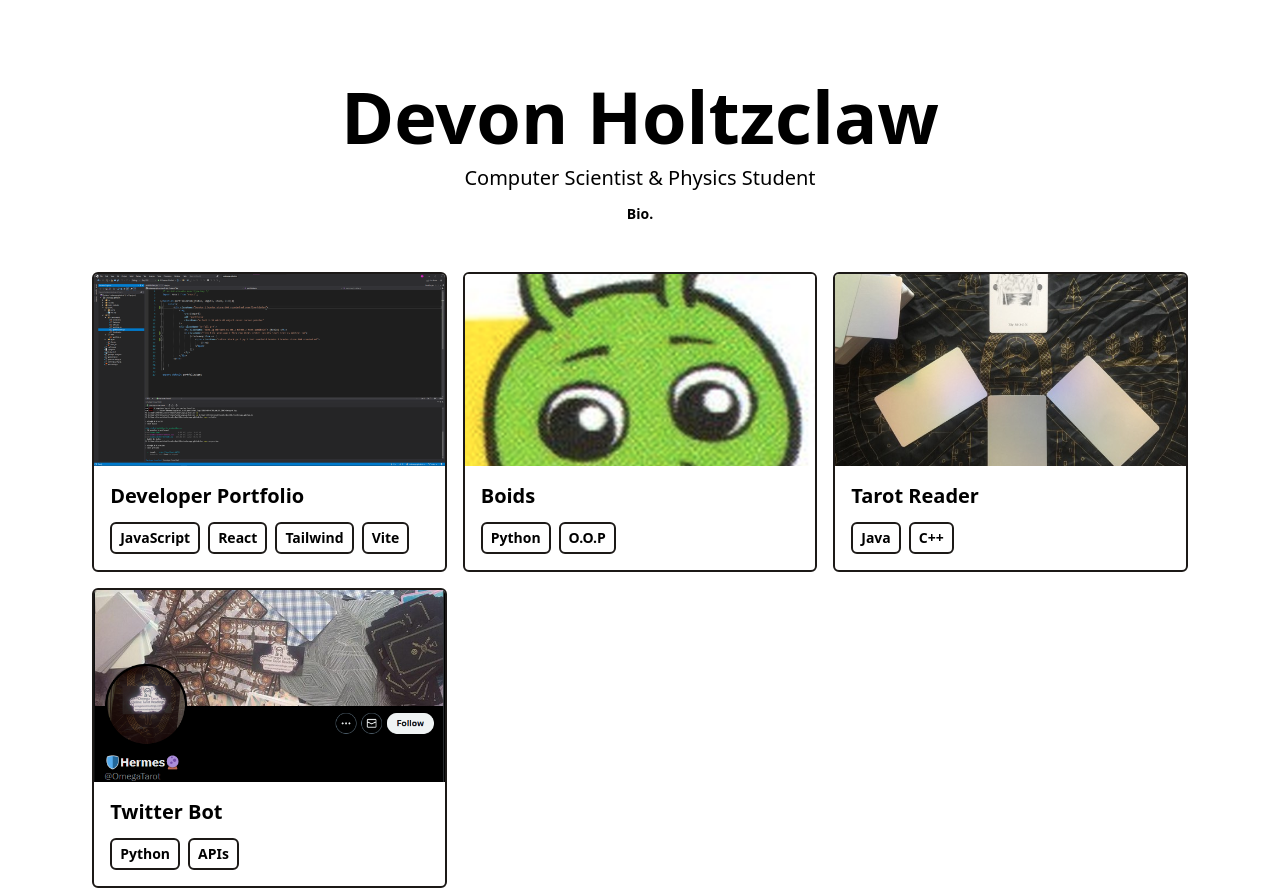
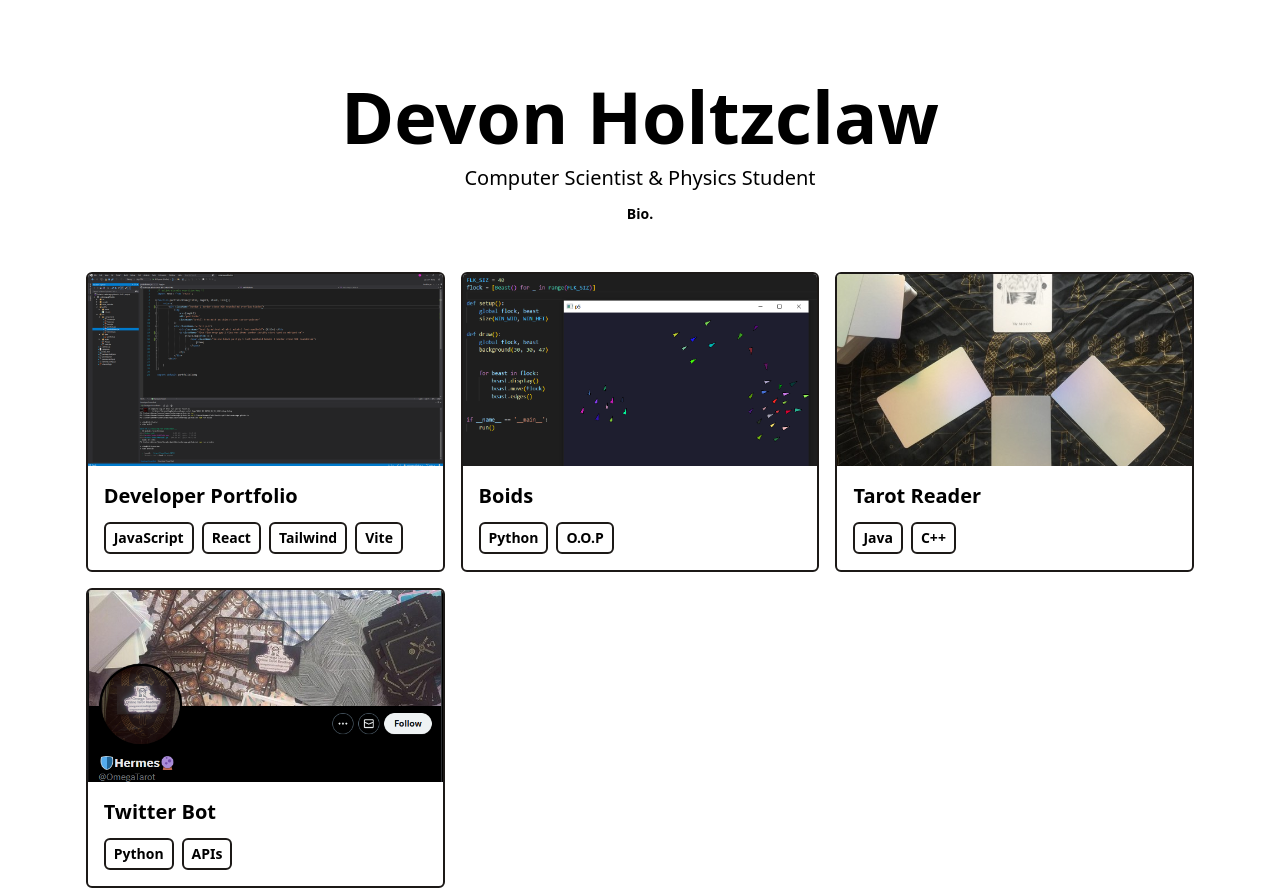
Before and after one commit to CedarSaga/CedarSaga.github.io, a React (Vite) app: page / in a window 1280 px wide. Built offline with nearby package versions, Linux system fonts and the light colour scheme.

Commit message:
Updated Assets

```diff
--- a/package.json
+++ b/package.json
@@ -11,7 +11,8 @@
   },
   "dependencies": {
     "react": "^18.2.0",
-    "react-dom": "^18.2.0"
+    "react-dom": "^18.2.0",
+    "tailwind": "^4.0.0"
   },
   "devDependencies": {
     "@types/react": "^18.0.28",
@@ -24,6 +25,6 @@
     "eslint-plugin-react-refresh": "^0.3.4",
     "postcss": "^8.4.23",
     "tailwindcss": "^3.3.1",
-    "vite": "^4.3.0"
+    "vite": "^4.3.3"
   }
 }
--- a/src/data/portfolio.js
+++ b/src/data/portfolio.js
@@ -7,7 +7,7 @@ export default [
    },
    {
     title: 'Boids',
-    imgUrl: '/assets/dev.png',
+    imgUrl: '/assets/Boids.png',
     stack: ['Python', 'O.O.P'],
     link: 'https://cedarsaga.github.io'
    },
```
Also changed, not shown: public/assets/Boids.png (added), 1 other file (tests, documents, lock files or other folders).
